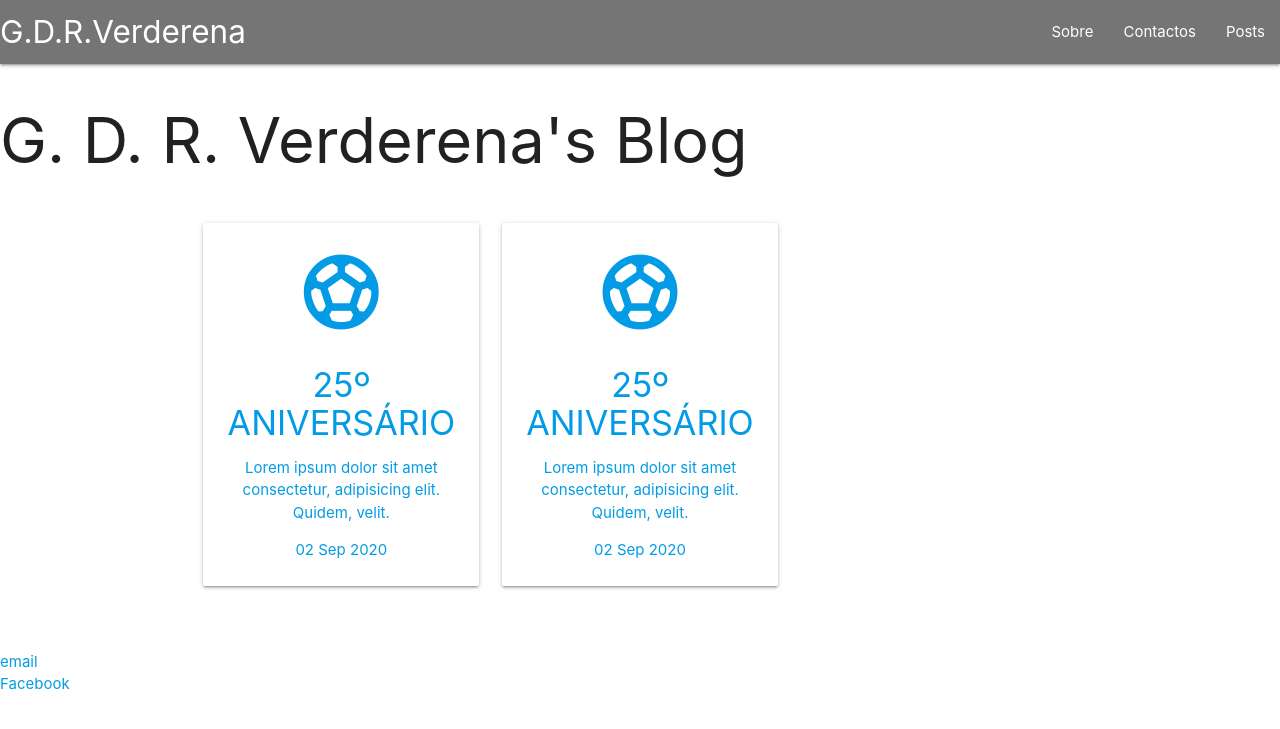
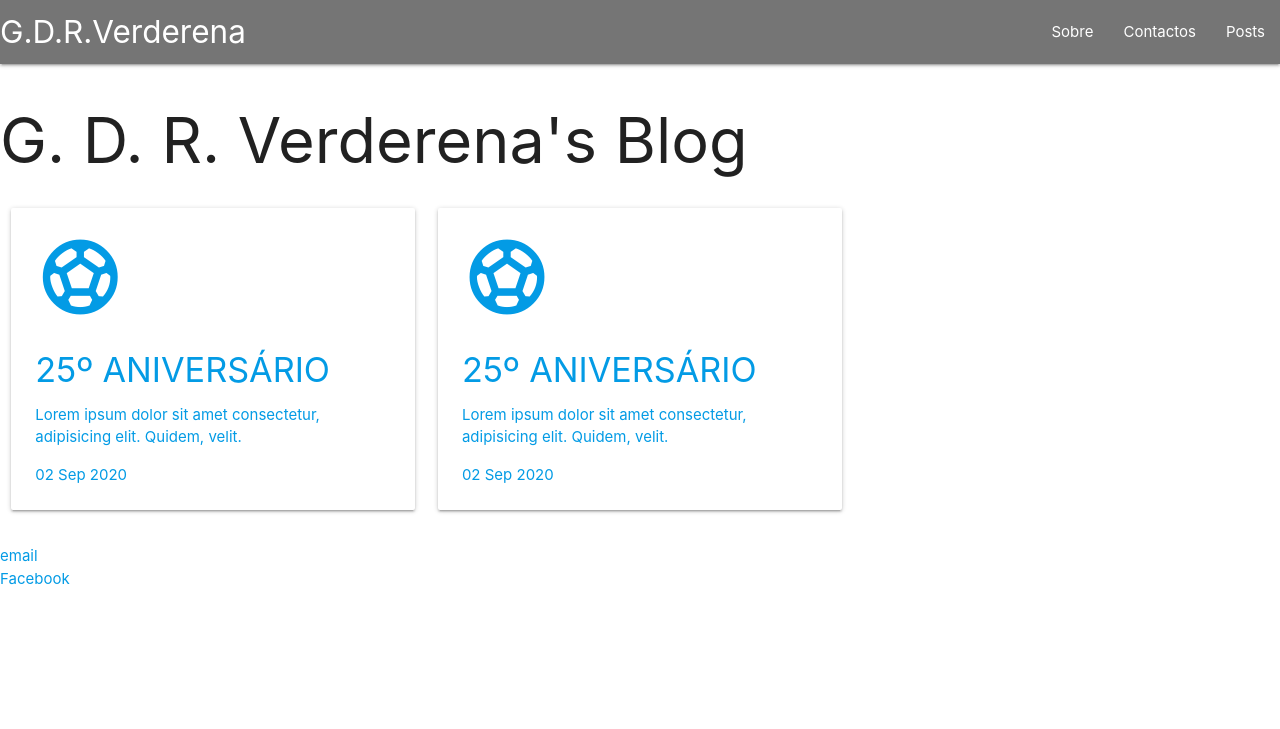
Before and after one commit to GDR-Verderena/gdr-verderena.github.io, a Jekyll site: the page built from blog/index.html, in a window 1280 px wide. Shown: the top 729 px of the page. Built offline with Jekyll 4.4.1, drawn with Linux system fonts in a browser that asks for light colours.

Commit message:
Update index.html

```diff
--- a/blog/index.html
+++ b/blog/index.html
@@ -4,8 +4,7 @@ title: G. D. R. Verderena's Blog
 ---
 <h1>{{ page.title }}</h1>
 
-<section class="section section-icons center">
-  <div class="container">
+
     <div class="row">
       <!--<ul class="posts">-->
 
@@ -23,6 +22,5 @@ title: G. D. R. Verderena's Blog
       </a>
       {% endfor %}
     </div>
-  </div>
+
   <!--</ul>-->
-</section>
```
